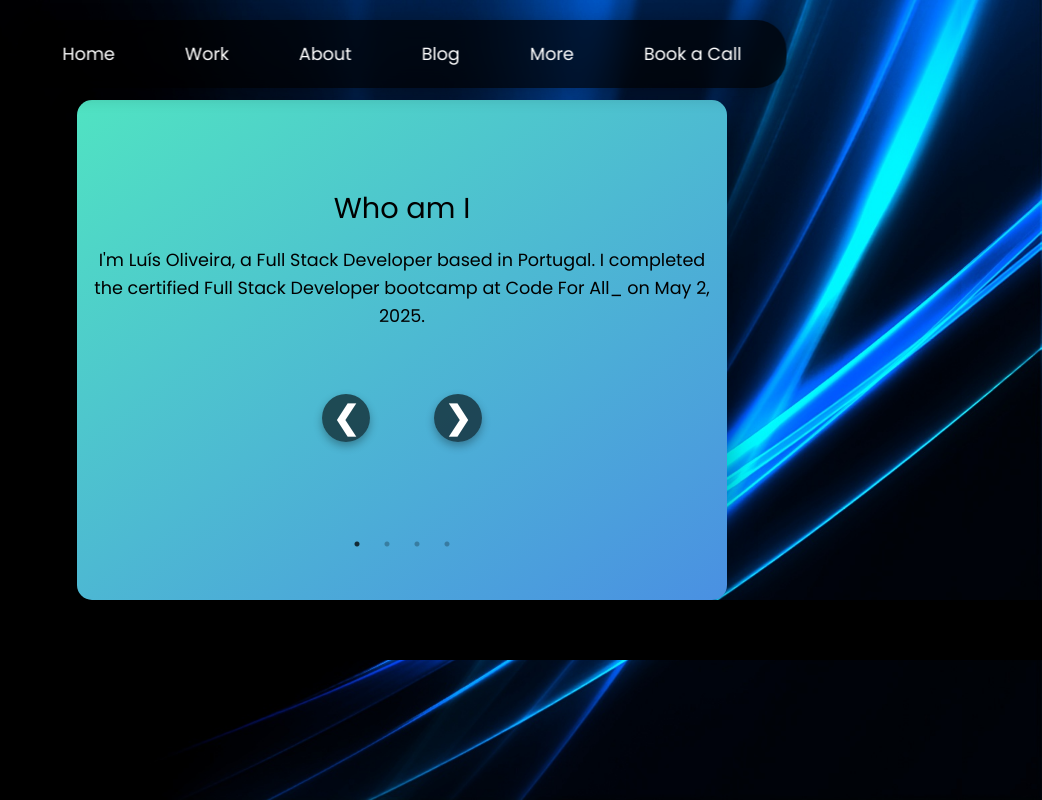
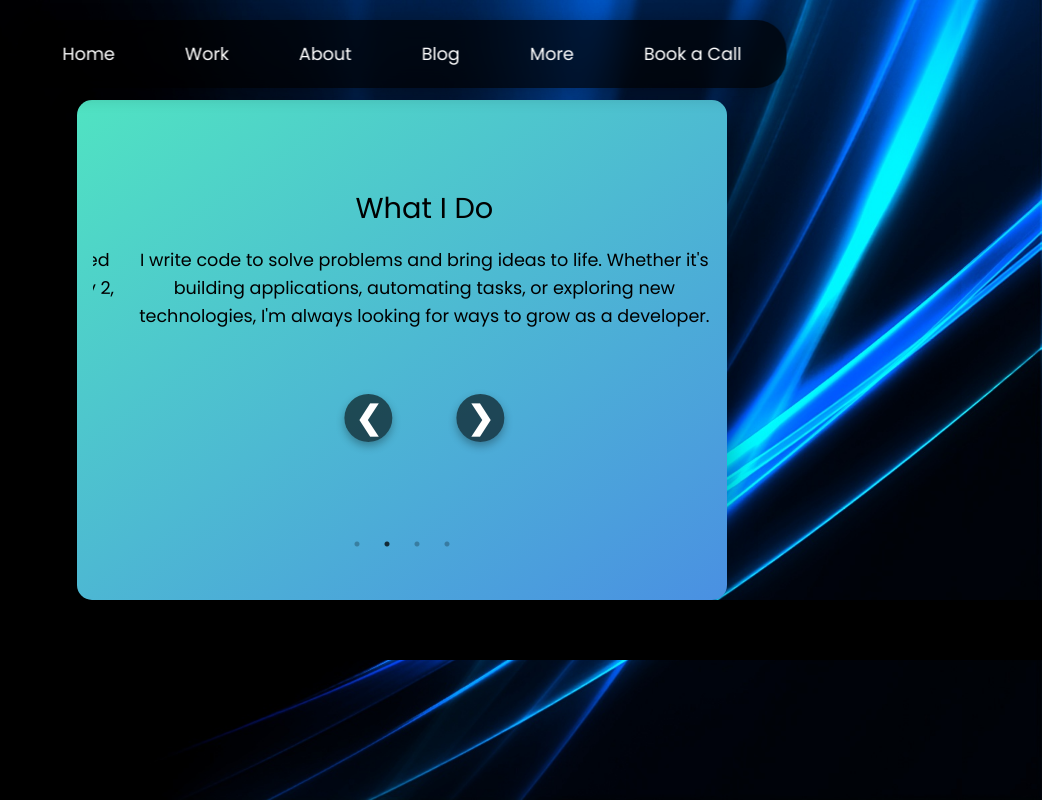
Before and after one commit to oliveirammluis/lodevpage, a React (Create React App) app in the folder frontend/: page /About in a window 1280 px wide. Shown: the whole page, without its empty margins (238-1280 px from the left). Built offline with nearby package versions, Linux system fonts and the light colour scheme; the HTML template or start-up script is replaced by a standard one.

Commit message:
Slides adjust

```diff
--- a/frontend/src/pages/About.js
+++ b/frontend/src/pages/About.js
@@ -12,7 +12,9 @@
     speed: 500,
     slidesToShow: 1,
     slidesToScroll: 1,
-    arrows: false // desativamos aqui para renderizar manualmente
+    arrows: false,
+    autoplay: true,
+    autoplaySpeed: 5000
   };
 
   const handleNext = () => {
--- a/frontend/src/styles/About.css
+++ b/frontend/src/styles/About.css
@@ -8,6 +8,8 @@
   background-size: cover;
   background-position: center;
   background-attachment: fixed;
+  height: 100vh;
+  overflow: hidden;
 }
 
 .about-container .content {
```
